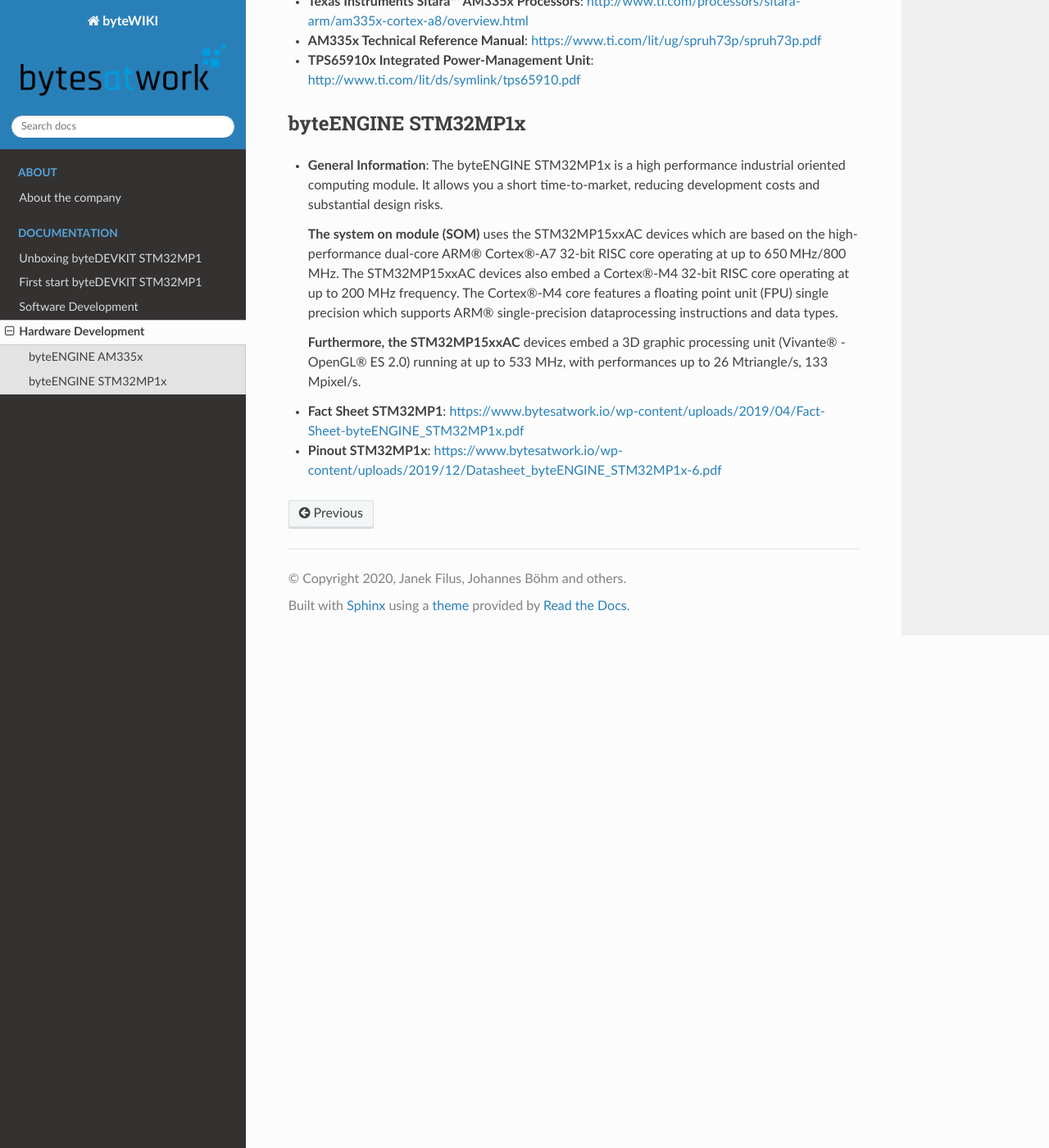
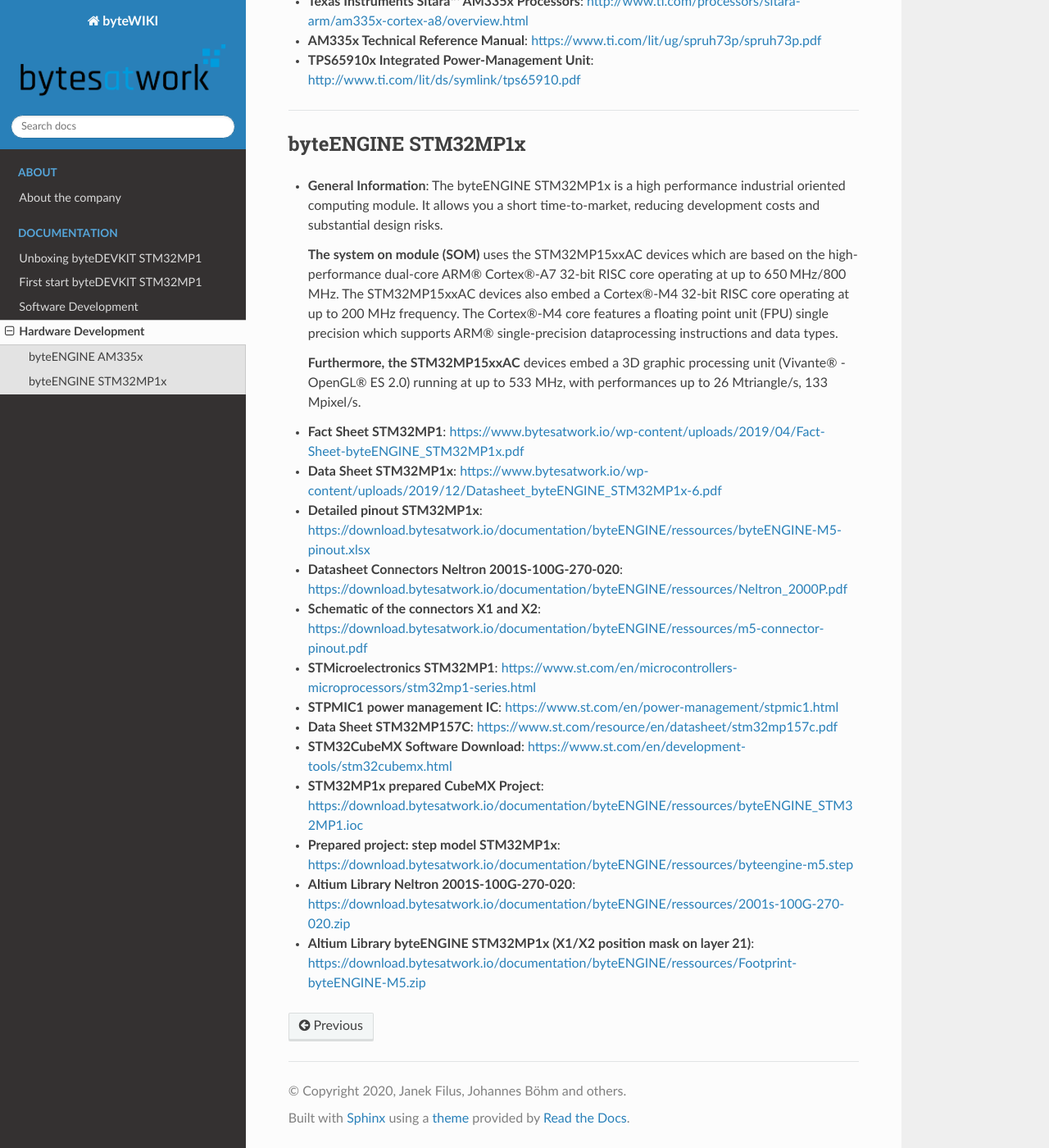
Before and after one commit to jfilus/byteWIKI, a Sphinx documentation site: the page built from docs/source/hardwaredevelopment.rst, in a window 1280 px wide and 1400 px high, scrolled down 1030 px. Shown: the whole window at 82% size. Built offline with Sphinx 7.4.7 and the Read the Docs theme 2.0.0, drawn with Linux system fonts in a browser that asks for light colours.

Commit message:
Update hardwaredevelopment.rst

```diff
--- a/docs/source/hardwaredevelopment.rst
+++ b/docs/source/hardwaredevelopment.rst
@@ -42,7 +42,7 @@
 -  **AM335x Technical Reference Manual**: https://www.ti.com/lit/ug/spruh73p/spruh73p.pdf
 -  **TPS65910x Integrated Power-Management Unit**: http://www.ti.com/lit/ds/symlink/tps65910.pdf
 
-
+----------
 
 byteENGINE STM32MP1x
 ----------
@@ -66,5 +66,15 @@
 
 
 -  **Fact Sheet STM32MP1**: https://www.bytesatwork.io/wp-content/uploads/2019/04/Fact-Sheet-byteENGINE_STM32MP1x.pdf
-
--  **Pinout STM32MP1x**: https://www.bytesatwork.io/wp-content/uploads/2019/12/Datasheet_byteENGINE_STM32MP1x-6.pdf
+-  **Data Sheet STM32MP1x**: https://www.bytesatwork.io/wp-content/uploads/2019/12/Datasheet_byteENGINE_STM32MP1x-6.pdf
+-  **Detailed pinout STM32MP1x**: https://download.bytesatwork.io/documentation/byteENGINE/ressources/byteENGINE-M5-pinout.xlsx
+-  **Datasheet Connectors Neltron 2001S-100G-270-020**: https://download.bytesatwork.io/documentation/byteENGINE/ressources/Neltron_2000P.pdf
+-  **Schematic of the connectors X1 and X2**: https://download.bytesatwork.io/documentation/byteENGINE/ressources/m5-connector-pinout.pdf
+-  **STMicroelectronics STM32MP1**: https://www.st.com/en/microcontrollers-microprocessors/stm32mp1-series.html
+-  **STPMIC1 power management IC**: https://www.st.com/en/power-management/stpmic1.html
+-  **Data Sheet STM32MP157C**: https://www.st.com/resource/en/datasheet/stm32mp157c.pdf
+-  **STM32CubeMX Software Download**: https://www.st.com/en/development-tools/stm32cubemx.html
+-  **STM32MP1x prepared CubeMX Project**: https://download.bytesatwork.io/documentation/byteENGINE/ressources/byteENGINE_STM32MP1.ioc
+-  **Prepared project: step model STM32MP1x**: https://download.bytesatwork.io/documentation/byteENGINE/ressources/byteengine-m5.step
+-  **Altium Library Neltron 2001S-100G-270-020**: https://download.bytesatwork.io/documentation/byteENGINE/ressources/2001s-100G-270-020.zip
+-  **Altium Library byteENGINE STM32MP1x (X1/X2 position mask on layer 21)**: https://download.bytesatwork.io/documentation/byteENGINE/ressources/Footprint-byteENGINE-M5.zip
```
